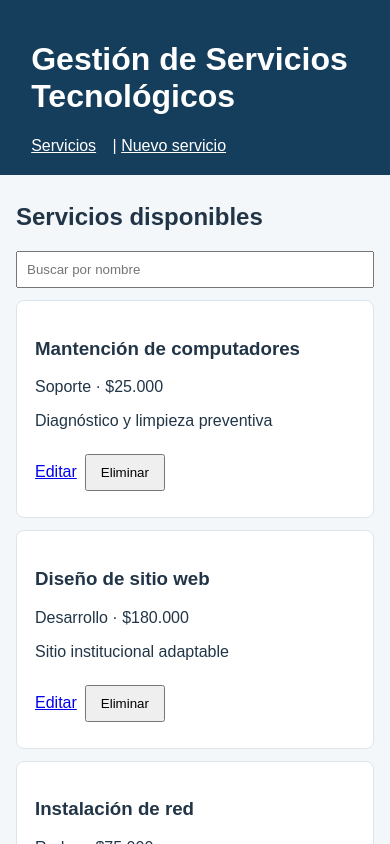
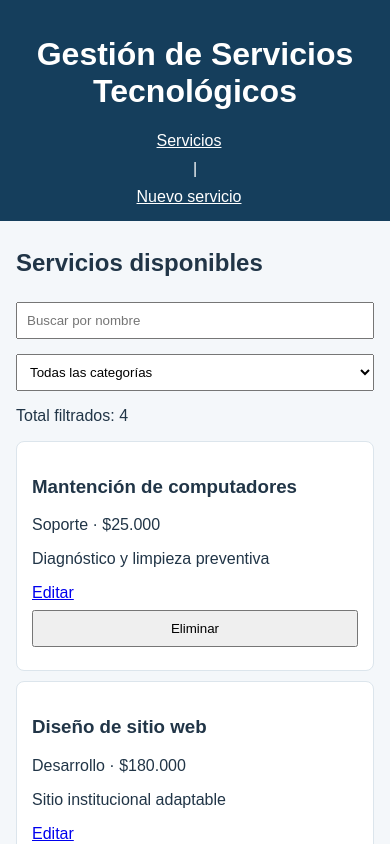
Before and after one commit to kmiloskyy/Evaluacion-2-ING-WEB, a Vue app: page / in a window 390 px wide. Shown: the top 844 px of the page. Built offline with nearby package versions, Linux system fonts and the light colour scheme; data requests are answered from the project's data file.

Commit message:
Trabajos adicionales

```diff
--- a/db.json
+++ b/db.json
@@ -2,6 +2,7 @@
   "servicios": [
     { "id": "1", "nombre": "Mantención de computadores", "categoria": "Soporte", "precio": 25000, "descripcion": "Diagnóstico y limpieza preventiva" },
     { "id": "2", "nombre": "Diseño de sitio web", "categoria": "Desarrollo", "precio": 180000, "descripcion": "Sitio institucional adaptable" },
-    { "id": "3", "nombre": "Instalación de red", "categoria": "Redes", "precio": 75000, "descripcion": "Configuración de red local" }
+    { "id": "3", "nombre": "Instalación de red", "categoria": "Redes", "precio": 75000, "descripcion": "Configuración de red local" },
+    { "id": "4", "nombre": "Ensamblaje de PC", "categoria": "Soporte", "precio": 45000, "descripcion": "Evaluación y selección de componentes en base a lo que pide el cliente, ensamblaje fisico y configuracion." }
   ]
 }
--- a/src/style.css
+++ b/src/style.css
@@ -8,3 +8,33 @@ label { display: block; margin: 12px 0; }
 input, select, textarea { display: block; width: 100%; max-width: 550px;
   box-sizing: border-box; padding: 9px; margin-top: 5px; }
 button { margin: 8px; padding: 9px 14px; cursor: pointer; }
+
+@media (max-width: 600px) {
+  header {
+    padding: 15px 5%;
+    text-align: center;
+  }
+  header nav {
+    display: flex;
+    flex-direction: column;
+    gap: 10px;
+    margin-top: 10px;
+  }
+  .filtros {
+    display: flex;
+    flex-direction: column;
+    gap: 10px;
+    margin-bottom: 15px;
+  }
+  .tarjeta, form {
+    margin: 10px 0;
+    padding: 15px;
+  }
+  input, select, textarea {
+    max-width: 100%;
+  }
+  button {
+    width: 100%; /* Hace que los botones ocupen todo el ancho para ser más fáciles de tocar */
+    margin: 8px 0;
+  }
+}
--- a/src/views/ListaServicios.vue
+++ b/src/views/ListaServicios.vue
@@ -7,8 +7,13 @@ const busqueda = ref('');
 const cargando = ref(false);
 const error = ref('');
 const mensaje = ref('');
-const filtrados = computed(() => servicios.value.filter(s =>
-  s.nombre.toLowerCase().includes(busqueda.value.toLowerCase())));
+const categoriaFiltro = ref(''); // Nueva variable
+
+const filtrados = computed(() => servicios.value.filter(s => {
+  const coincideNombre = s.nombre.toLowerCase().includes(busqueda.value.toLowerCase());
+  const coincideCategoria = categoriaFiltro.value === '' || s.categoria === categoriaFiltro.value;
+  return coincideNombre && coincideCategoria;
+}));
 
   async function cargar() {
   cargando.value = true; error.value = '';
@@ -29,7 +34,16 @@ onMounted(cargar);
 <template>
   <section>
     <h2>Servicios disponibles</h2>
-    <input v-model="busqueda" placeholder="Buscar por nombre" />
+    <div class="filtros">
+      <input v-model="busqueda" placeholder="Buscar por nombre" />
+      <select v-model="categoriaFiltro">
+        <option value="">Todas las categorías</option>
+        <option>Soporte</option>
+        <option>Desarrollo</option>
+        <option>Redes</option>
+      </select>
+    </div>
+    <p>Total filtrados: {{ filtrados.length }}</p>
     <p v-if="cargando">Cargando servicios...</p>
     <p v-if="error" role="alert">{{ error }}</p>
     <p v-if="mensaje">{{ mensaje }}</p>
```
